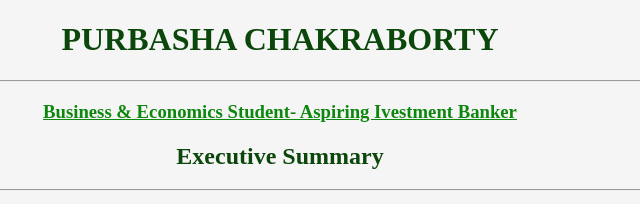
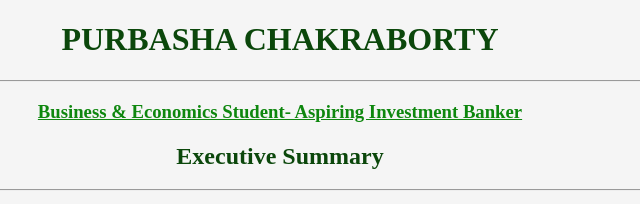
Before and after one commit to purbasha1123/Personal-Resume-WEBSITE, a plain HTML site: page index.html in a window 1280 px wide. Shown: the top 204 px of the page, 356-996 px from the left. Drawn offline with Linux system fonts and the light colour scheme.

Commit message:
Update index.html

```diff
--- a/index.html
+++ b/index.html
@@ -12,7 +12,7 @@
     <h1>PURBASHA CHAKRABORTY</h1>
     <hr />
 
-    <h3><u>Business & Economics Student- Aspiring Ivestment Banker</u></h3>
+    <h3><u>Business & Economics Student- Aspiring Investment Banker</u></h3>
     <h2>Executive Summary</h2>
     <hr />
      <p class="example">
```
